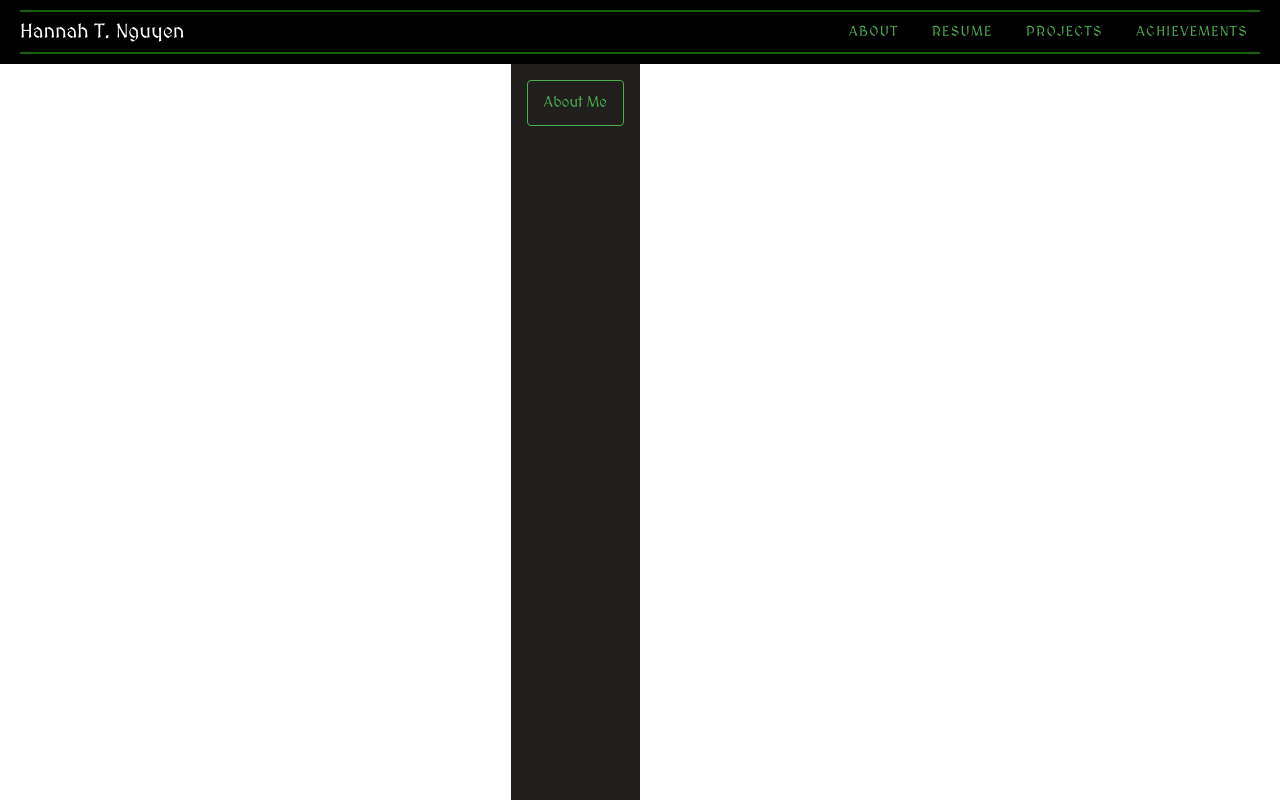
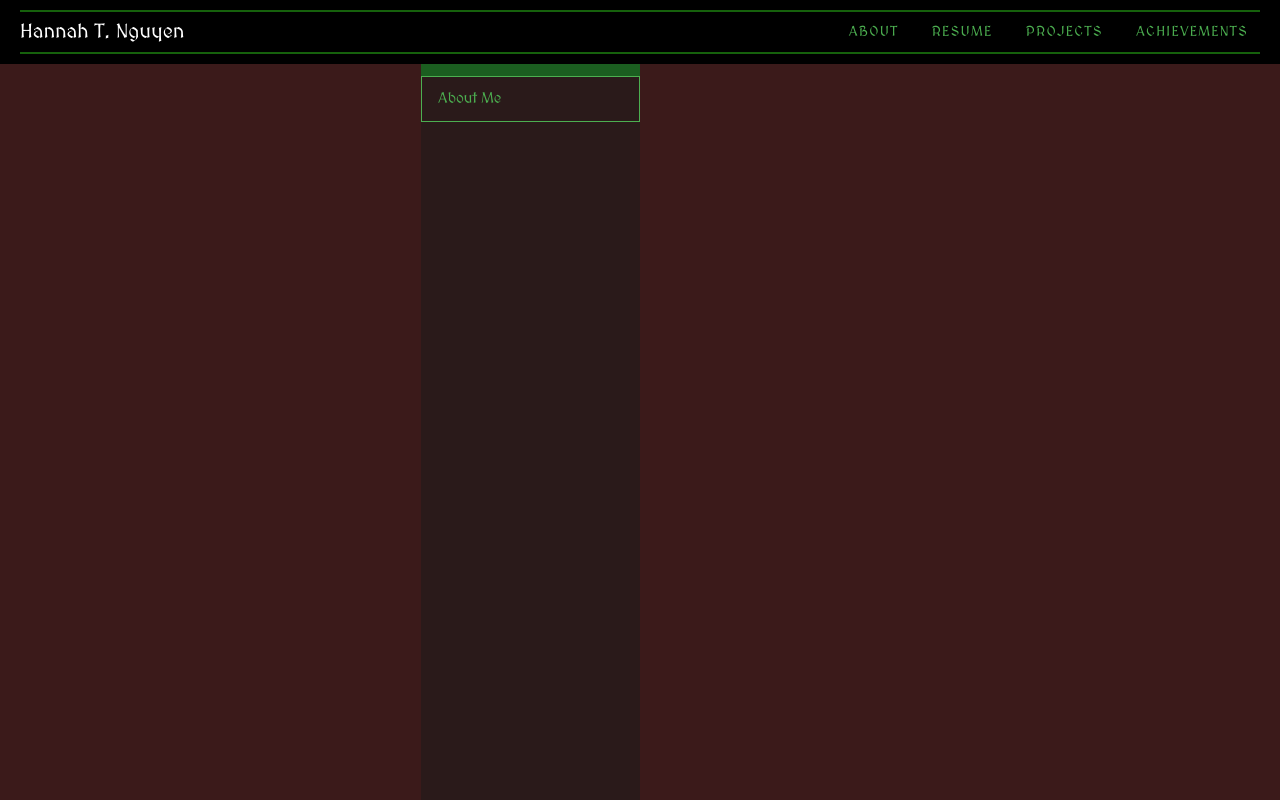
Before and after one commit to TheNguyen07/TheNguyen07.github.io, a Vue app: page / in a window 1280 px wide. Built offline with nearby package versions, Linux system fonts and the light colour scheme.

Commit message:
im losing my mind

```diff
--- a/src/App.vue
+++ b/src/App.vue
@@ -1,37 +1,71 @@
 <template>
   <v-app>
-    <Navigation></Navigation>
+    <Navigation />
 
-    <v-main>
-      <AboutMe></AboutMe>
+    <v-main class="pa-0">
+      <v-container fluid class="pa-0 ma-0">
+        <AboutMe />
+      </v-container>
     </v-main>
   </v-app>
 </template>
 
+<style>
+/* 1. Set a single source of truth for the background color */
+html, body, .v-application {
+  background-color: #3b1a1a !important;
+  margin: 0 !important;
+  padding: 0 !important;
+  width: 100% !important;
+  height: 100% !important;
+  overflow-x: hidden;
+}
+
+/* 2. Fix the wrapper and force layout to zero */
+.v-application__wrap {
+  min-height: 100vh !important;
+  margin: 0 !important;
+  padding: 0 !important;
+}
+
+.v-main {
+  /* This ensures Vuetify doesn't reserve space for a sidebar */
+  --v-layout-left: 0px !important;
+  --v-layout-top: 0px !important; /* Optional: in case there's a gap at the top */
+  display: block; /* Ensures it behaves as a full-width block */
+}
+
+/* 3. Global font */
+html {
+  font-family: 'MedievalSharp', cursive, serif;
+}
+
+
+/* Remove padding from the container and force full width */
+.v-container.v-container--fluid {
+  padding: 0 !important;
+  max-width: 100vw !important;
+  width: 100% !important;
+}
+
+/* Ensure rows don't have side-margins */
+.v-row {
+  margin: 0 !important;
+}
+
+/* Ensure columns don't have side-padding */
+.v-col-12 {
+  padding-left: 0 !important;
+  padding-right: 0 !important;
+}
+
+/* Ensure cards take up the full space of their parent */
+.v-card.w-100 {
+  width: 100% !important;
+}
+</style>
 <script setup>
-import { ref } from 'vue'
 import Navigation from './components/Navigation.vue'
 import AboutMe from './components/AboutMe.vue';
 
 </script>
-
-<style>
-/* MedievalSharp font import would go here */
-body, #app {
-    font-family: 'MedievalSharp', cursive, serif !important;
-  }
-html, body {
-  overflow-x: hidden; /* Prevents tiny horizontal scrolls */
-}
-
-.v-application {
-  background-color: rgb(33, 30, 30) !important;
-}
-
-/* This ensures the text doesn't look slightly to the right
-   if the scrollbar takes up space
-*/
-.w-100 {
-  width: 100% !important;
-}
-</style>
--- a/src/components/AboutMe.vue
+++ b/src/components/AboutMe.vue
@@ -1,12 +1,26 @@
 <template>
-  <v-container fluid>
-    <v-card color="green" variant="outlined">
-      <v-card-item>
-        <div>
-          About Me
-        </div>
-      </v-card-item>
-    </v-card>
+  <v-container fluid class="pa-0 ma-0 fill-width-bg">
+    <v-row no-gutters>
+      <v-col cols="12">
+        <v-card
+          color="green-darken-4"
+          title="Evening sunset"
+          subtitle="Take a walk down the beach"
+          flat
+          rounded="0"
+          class="w-100"
+        >
+          </v-card>
+      </v-col>
+    </v-row>
+
+    <v-row no-gutters>
+      <v-col cols="12">
+        <v-card color="green" variant="outlined" flat rounded="0" class="w-100">
+          <v-card-item>About Me</v-card-item>
+        </v-card>
+      </v-col>
+    </v-row>
   </v-container>
 </template>
 
@@ -14,5 +28,15 @@
 </script>
 
 <style scoped>
-
+.fill-width-bg {
+/* This ensures the container itself stretches and holds the color */
+min-width: 100%;
+min-height: 100vh;
+background-color: #2a1a1a !important; /* Your reddish-dark color */
+}
+/* Force containers to be 100% width at all times */
+.v-container {
+  max-width: none !important;
+  width: 100% !important;
+}
 </style>
```
